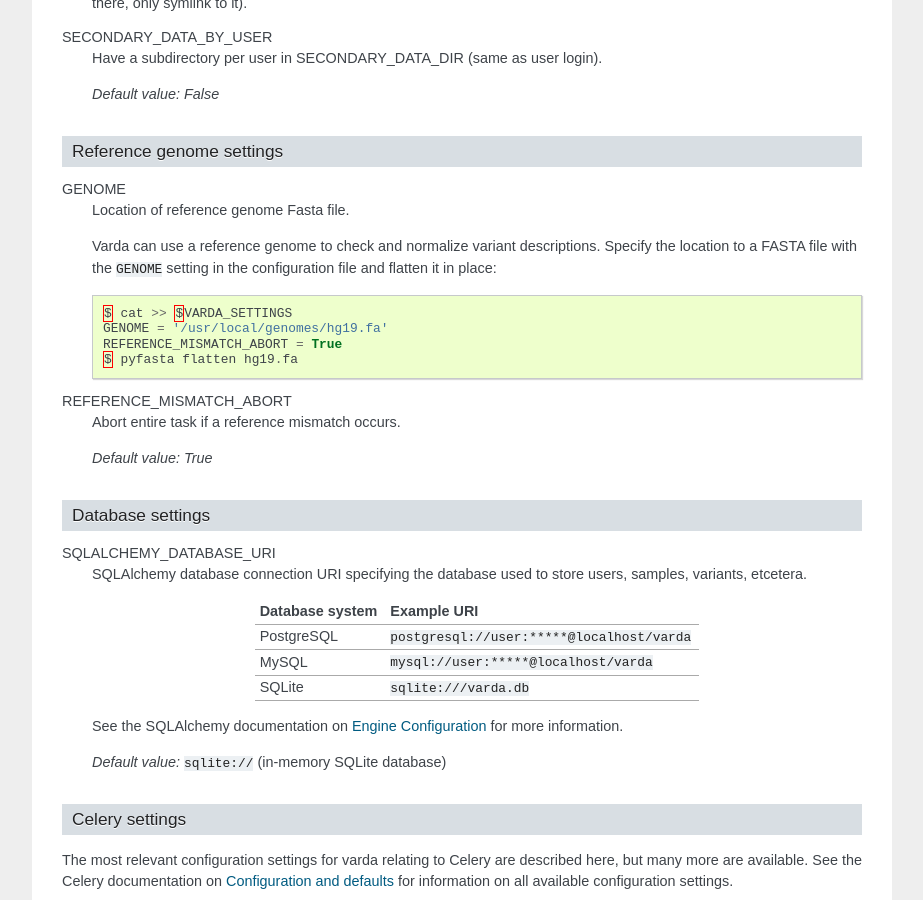
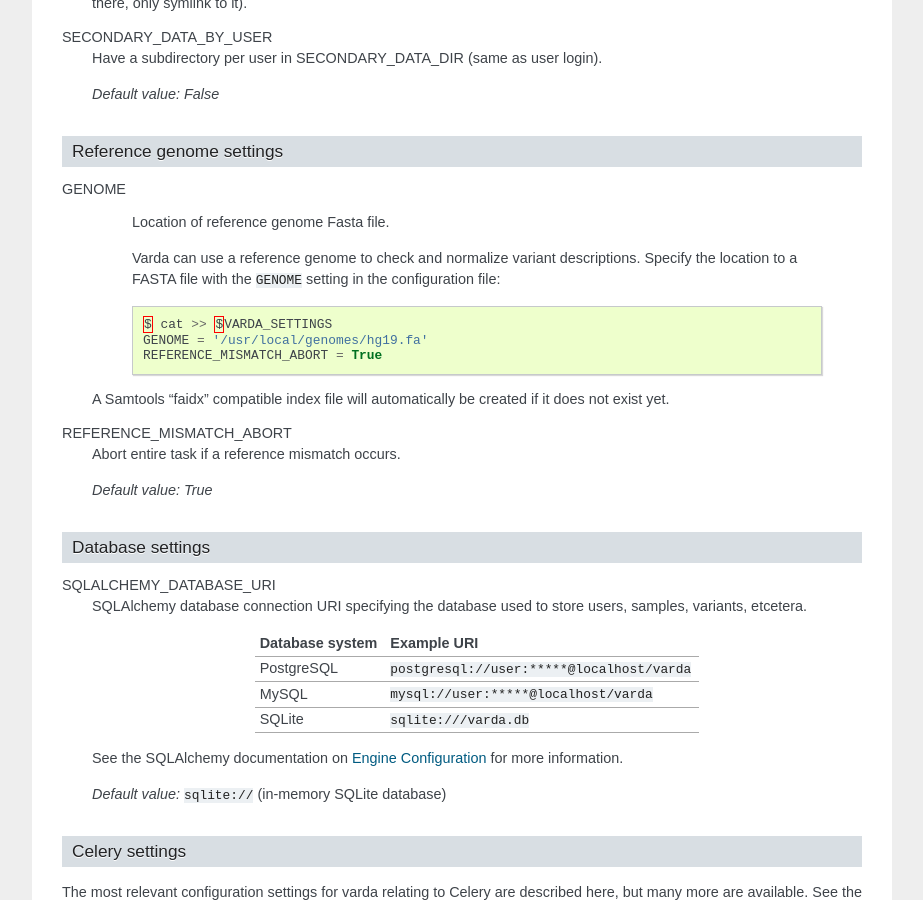
Before and after one commit to varda/varda, a Sphinx documentation site: the page built from doc/config.rst, in a window 1280 px wide and 900 px high, scrolled down 1431 px. Shown: the whole window, without its empty margins (198-1121 px from the left). Built offline with Sphinx 7.4.7, drawn with Linux system fonts in a browser that asks for light colours.

Commit message:
Use pyfaidx instead of pyfasta

```diff
--- a/doc/config.rst
+++ b/doc/config.rst
@@ -104,12 +104,14 @@
 
   Varda can use a reference genome to check and normalize variant
   descriptions. Specify the location to a FASTA file with the ``GENOME``
-  setting in the configuration file and flatten it in place::
+  setting in the configuration file::
 
       $ cat >> $VARDA_SETTINGS
       GENOME = '/usr/local/genomes/hg19.fa'
       REFERENCE_MISMATCH_ABORT = True
-      $ pyfasta flatten hg19.fa
+
+ A Samtools "faidx" compatible index file will automatically be created if it
+ does not exist yet.
 
 REFERENCE_MISMATCH_ABORT
   Abort entire task if a reference mismatch occurs.
--- a/requirements.txt
+++ b/requirements.txt
@@ -9,7 +9,7 @@
 py-bcrypt==0.4
 Sphinx==1.2.2
 numpy==1.8.0
-pyfasta==0.5.1
+pyfaidx==0.4.1
 sphinxcontrib-httpdomain==1.2.0
 Cerberus==0.1.0
 alembic==0.6.3
--- a/varda/__init__.py
+++ b/varda/__init__.py
@@ -100,7 +100,7 @@
     db.init_app(app)
     celery.conf.add_defaults(app.config)
     if app.config['GENOME'] is not None:
-        genome.init(app.config['GENOME'])
+        genome.init(app.config['GENOME'], as_raw=True)
     from .api import api
     app.register_blueprint(api, url_prefix=app.config['API_URL_PREFIX'])
     if app.config['AULE_LOCAL_PATH'] is not None:
```
Also changed, not shown: 4 other files.
